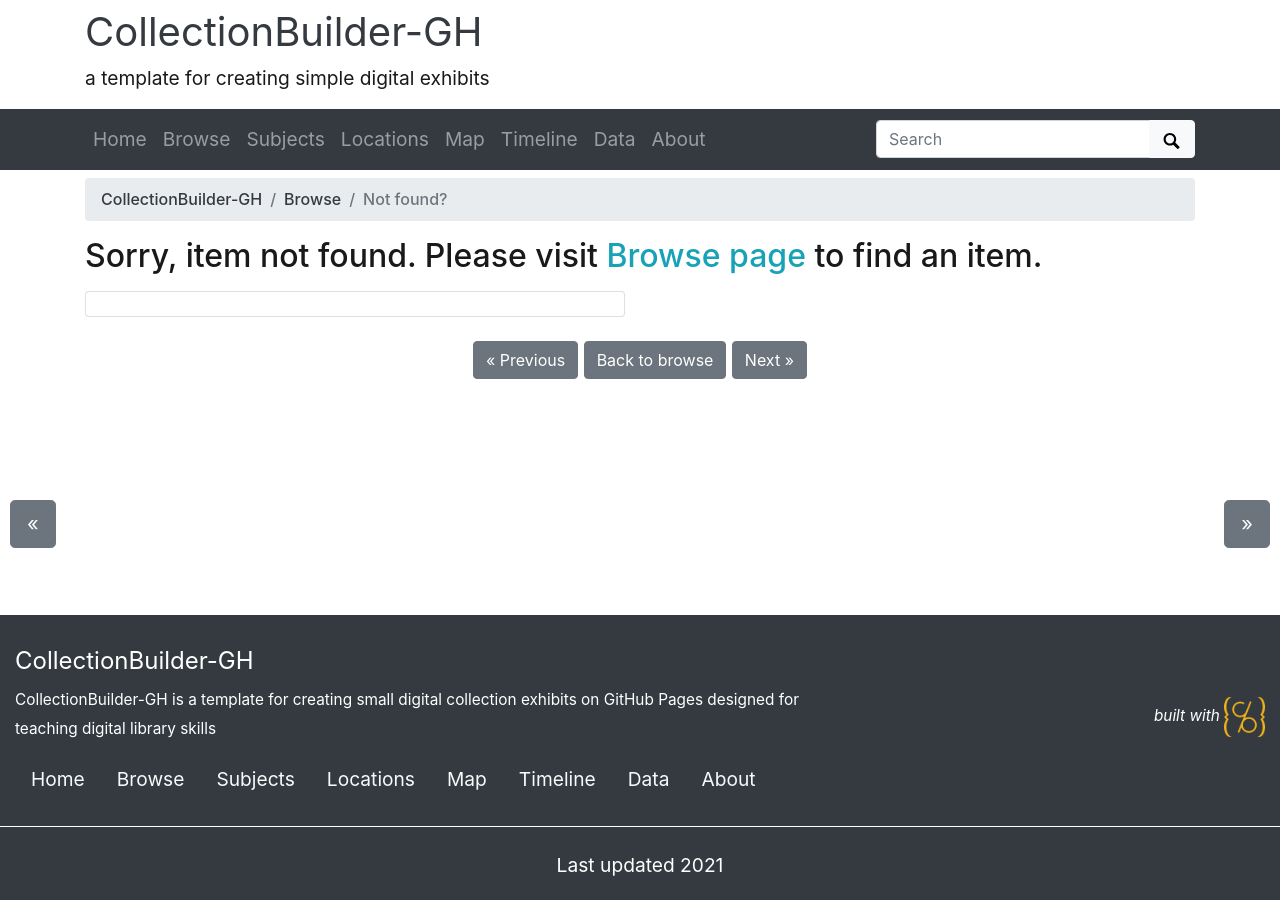
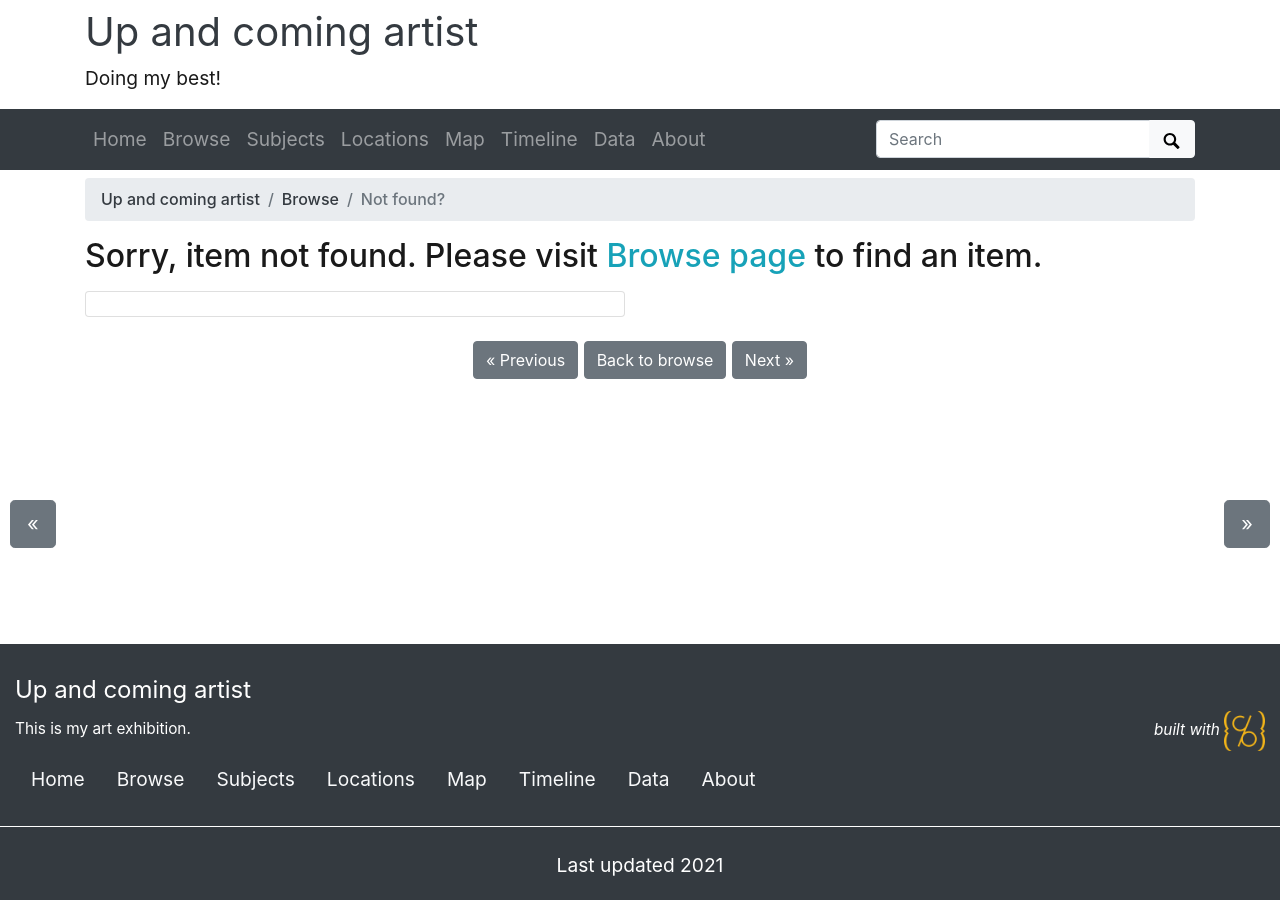
Before and after one commit to ellabelle/Up-and-coming-artist, a Jekyll site: the page built from pages/item.md, in a window 1280 px wide. Built offline with Jekyll 4.4.1, drawn with Linux system fonts in a browser that asks for light colours.

Commit message:
Update _config.yml

```diff
--- a/_config.yml
+++ b/_config.yml
@@ -9,23 +9,22 @@
 #
 # url is site domain, full URL to the production location of your collection
 # on GitHub Pages follows the pattern username.github.io
-#url: https://collectionbuilder.github.io
+url: ellabelle.github.io
 # baseurl is path to location on the domain if necessary e.g. /digital/hjccc
 # on GitHub Pages it is your github repository's name prefixed with a /
-#baseurl: /collectionbuilder-gh
+baseurl: /Up-and-coming-artist
 # location of code, the full url to your github repository
-source-code: https://github.com/CollectionBuilder/collectionbuilder-gh
-
+source-code: https://ellabelle.github.io/Up-and-coming-artist/
 ##########
 # SITE SETTINGS
 #
 # title of site appears in banner
-title: CollectionBuilder-GH
+title: Up and coming artist
 # tagline, a short phrase that will appear throughout the site in the top banner
-tagline: a template for creating simple digital exhibits
+tagline: Doing my best!
 # description appears in meta tags and other locations
 # this description might appear in search result lists, keep around 160 characters max
-description: "CollectionBuilder-GH is a template for creating small digital collection exhibits on GitHub Pages designed for teaching digital library skills"
+description: This is my art exhibition.
 # creator of the digital collection, to appear in meta tags; we typically use our GitHub usernames but feel free to just use your name
 author: CollectionBuilder
 
```
